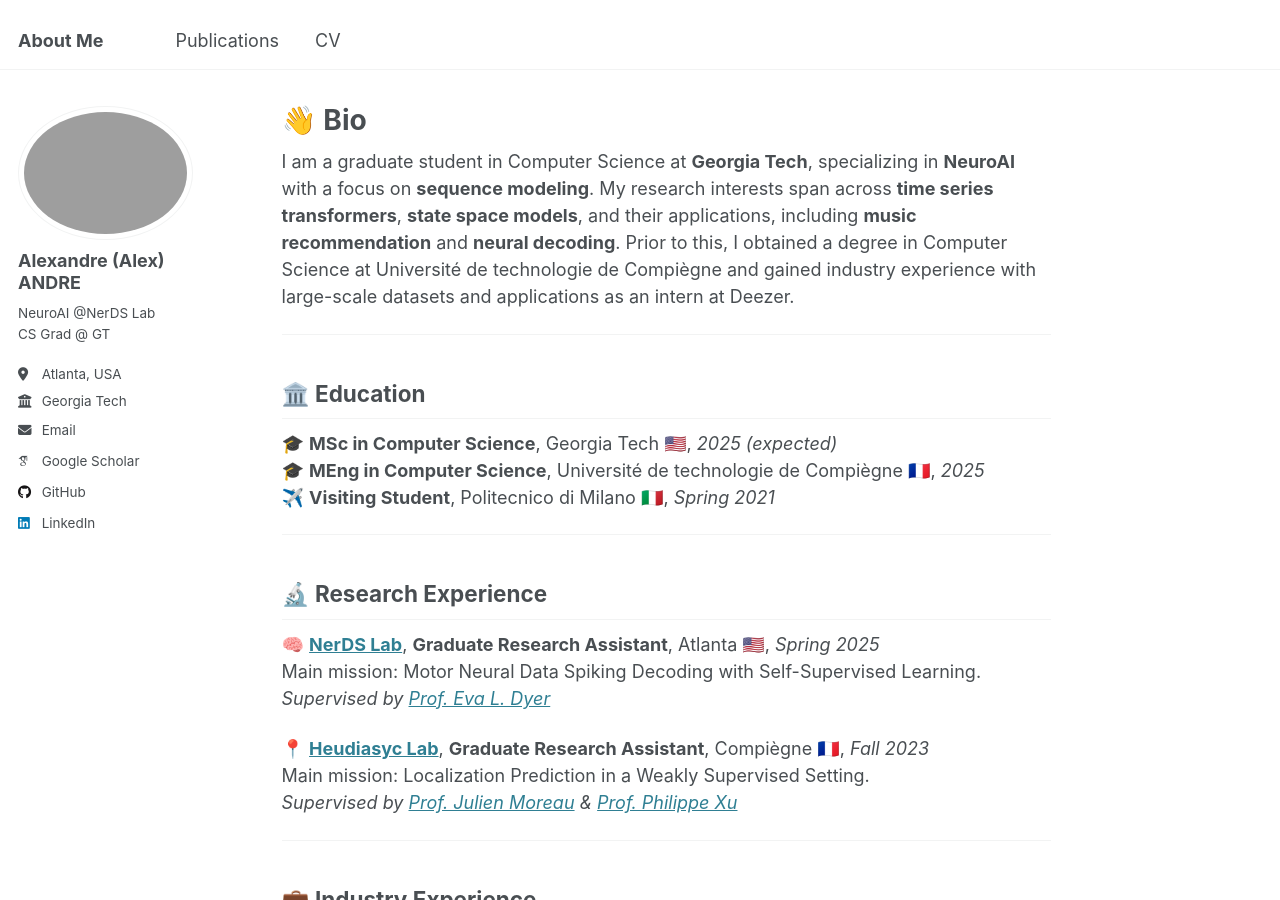
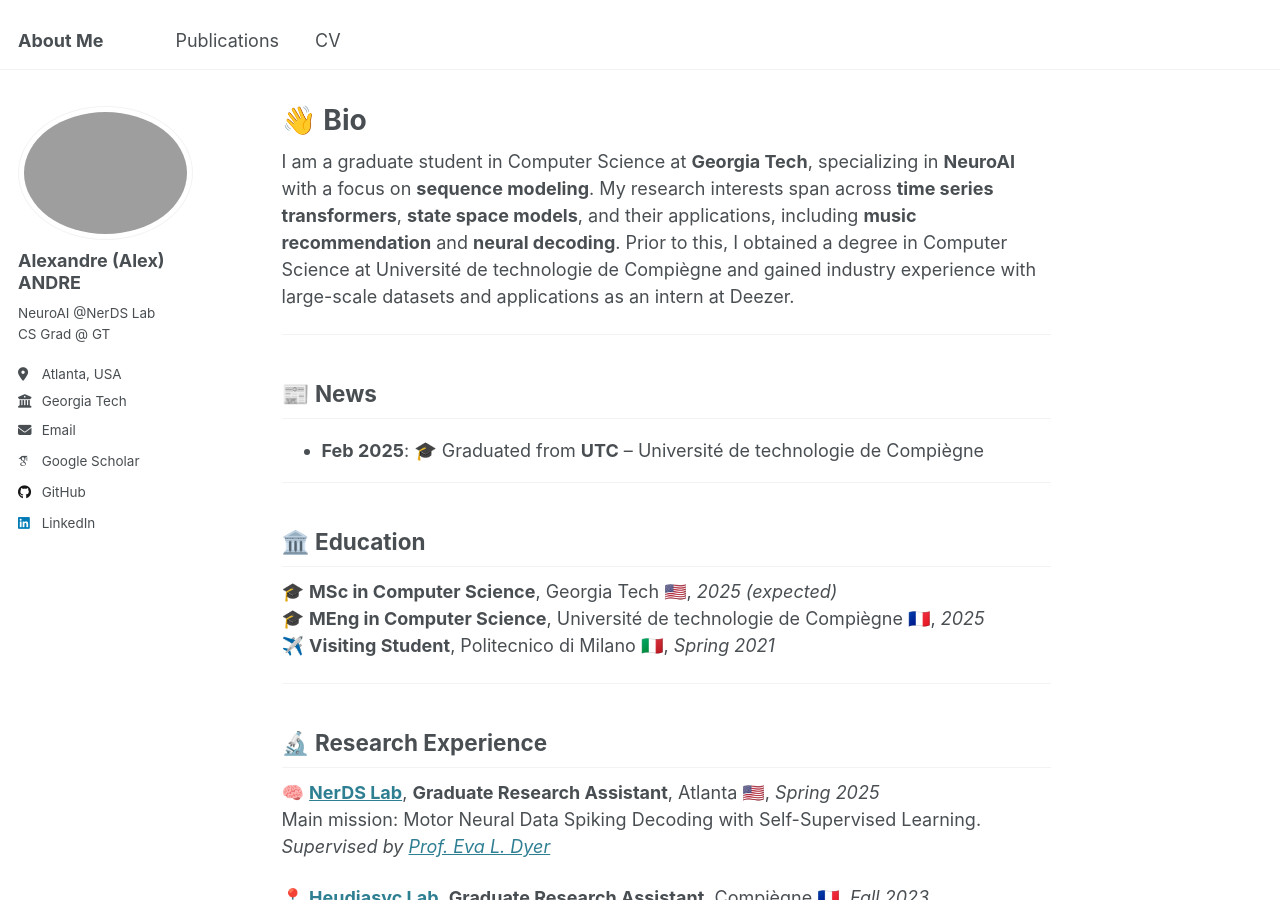
Before and after one commit to AlexandreAndr/profile, a Jekyll site: the page built from _pages/about.md, in a window 1280 px wide and 900 px high. Built offline with Jekyll 4.4.1, drawn with Linux system fonts in a browser that asks for light colours; emoji names are drawn with the system emoji font; some web fonts are replaced.

Commit message:
Update about.md

```diff
--- a/_pages/about.md
+++ b/_pages/about.md
@@ -8,6 +8,10 @@ redirect_from:
 ---
 
 I am a graduate student in Computer Science at **Georgia Tech**, specializing in **NeuroAI** with a focus on **sequence modeling**. My research interests span across **time series transformers**, **state space models**, and their applications, including **music recommendation** and **neural decoding**. Prior to this, I obtained a degree in Computer Science at Université de technologie de Compiègne and gained industry experience with large-scale datasets and applications as an intern at Deezer.
+
+---
+## :newspaper: News
+- **Feb 2025**: :mortar_board: Graduated from **UTC** -- Université de technologie de Compiègne
 
 ---
 ## :classical_building: Education
```
